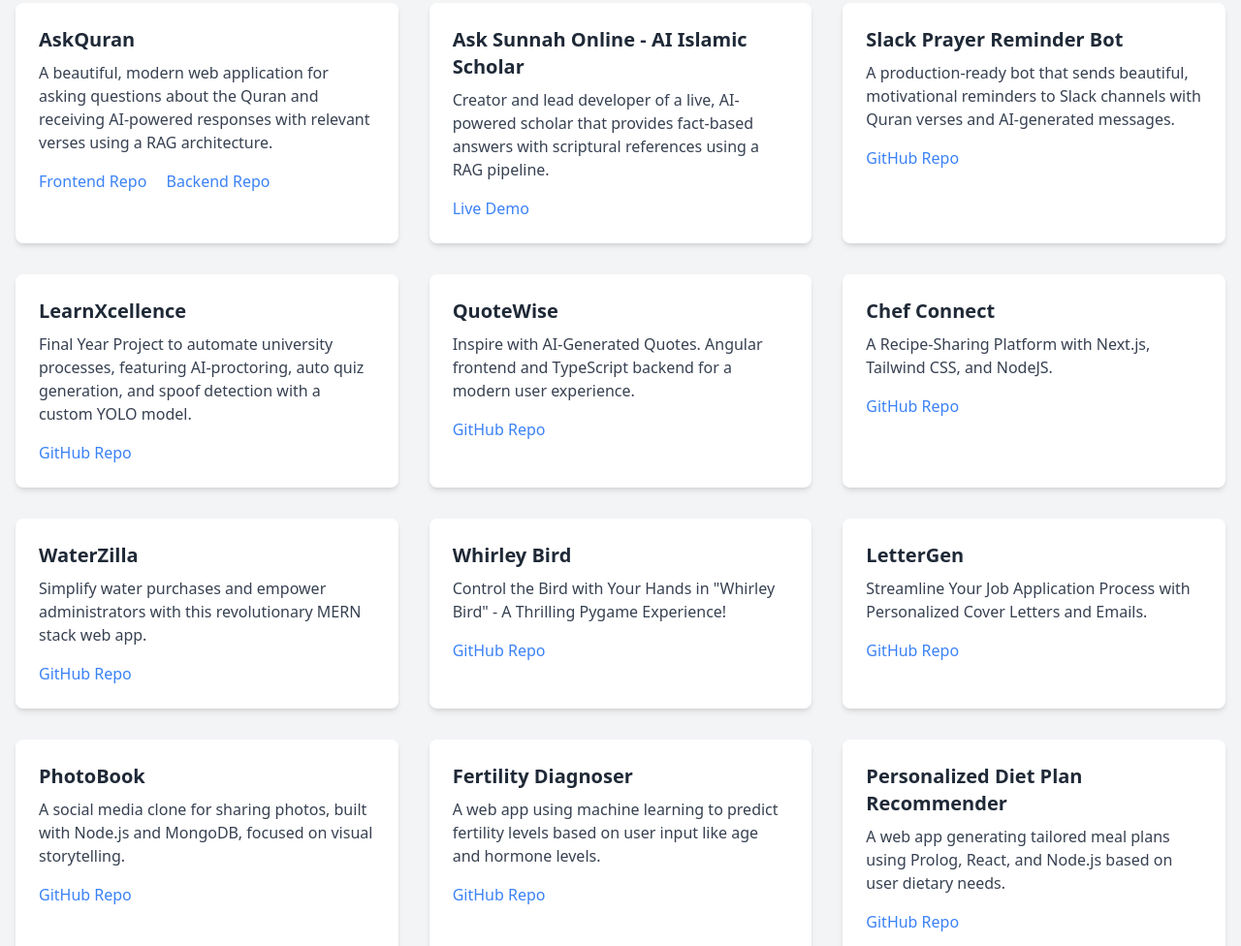
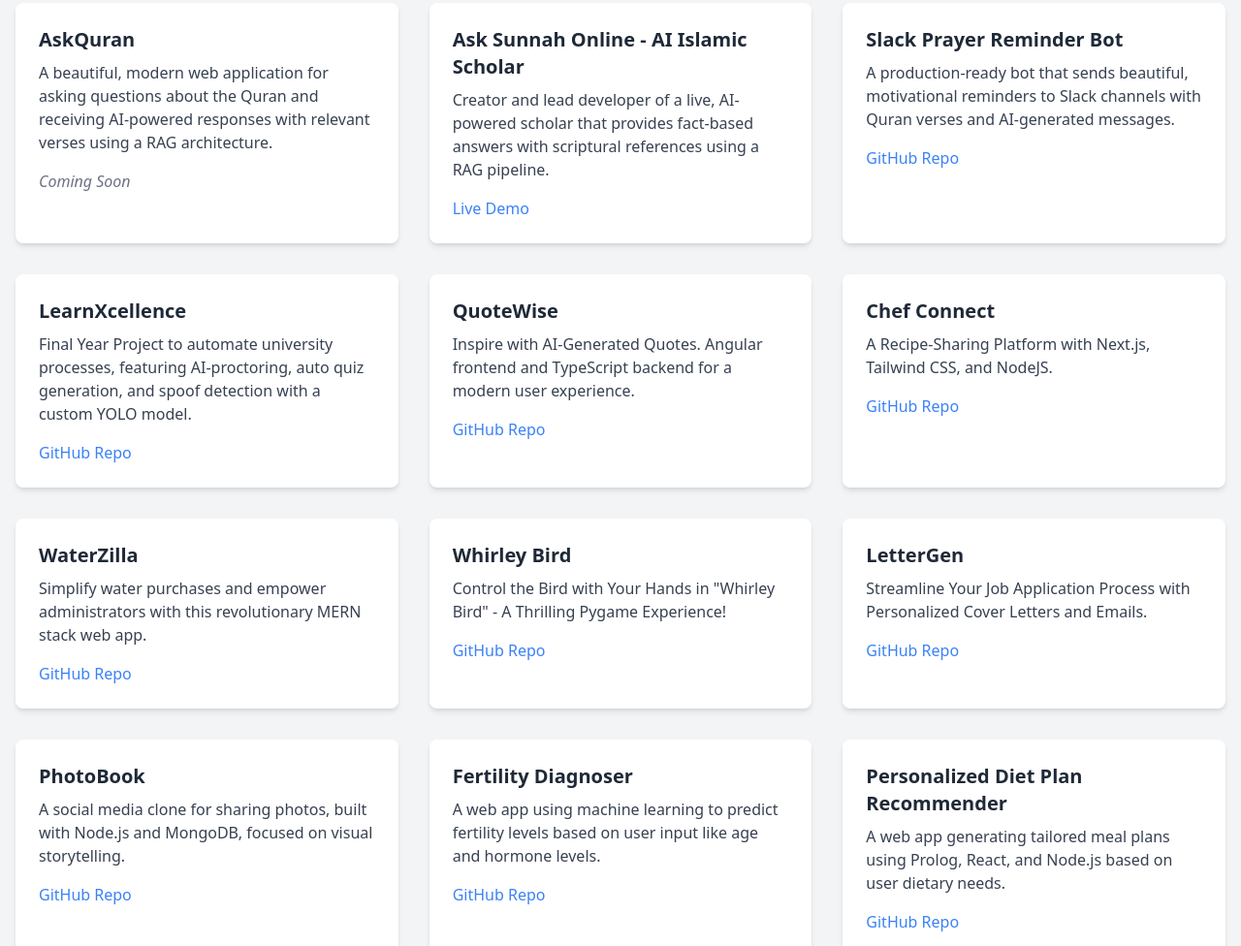
Before and after one commit to Qamar2315/Qamar2315.github.io, a plain HTML site: page index.html in a window 1280 px wide. Shown: the part 1145-2121 px from the top of the page at 97% size. Drawn offline with nearby package versions, Linux system fonts and the light colour scheme; a small style sheet from the web is missing.

Commit message:
Updated AskQuran section in index.html to replace repository links with a "Coming Soon" message, enhancing user experience by indicating future availability.

```diff
--- a/index.html
+++ b/index.html
@@ -290,8 +290,7 @@
           <div class="bg-white rounded-lg shadow-md hover-card transition-all p-6">
             <h3 class="text-xl font-bold mb-2">AskQuran</h3>
             <p class="text-gray-700 mb-4">A beautiful, modern web application for asking questions about the Quran and receiving AI-powered responses with relevant verses using a RAG architecture.</p>
-            <a href="https://github.com/Qamar2315/AskQuran-Frontend" target="_blank" class="text-blue-500 hover:underline mr-4">Frontend Repo</a>
-            <a href="https://github.com/Qamar2315/AskQuran-API" target="_blank" class="text-blue-500 hover:underline">Backend Repo</a>
+            <span class="text-gray-500 italic">Coming Soon</span>
           </div>
 
           <div class="bg-white rounded-lg shadow-md hover-card transition-all p-6">
```
